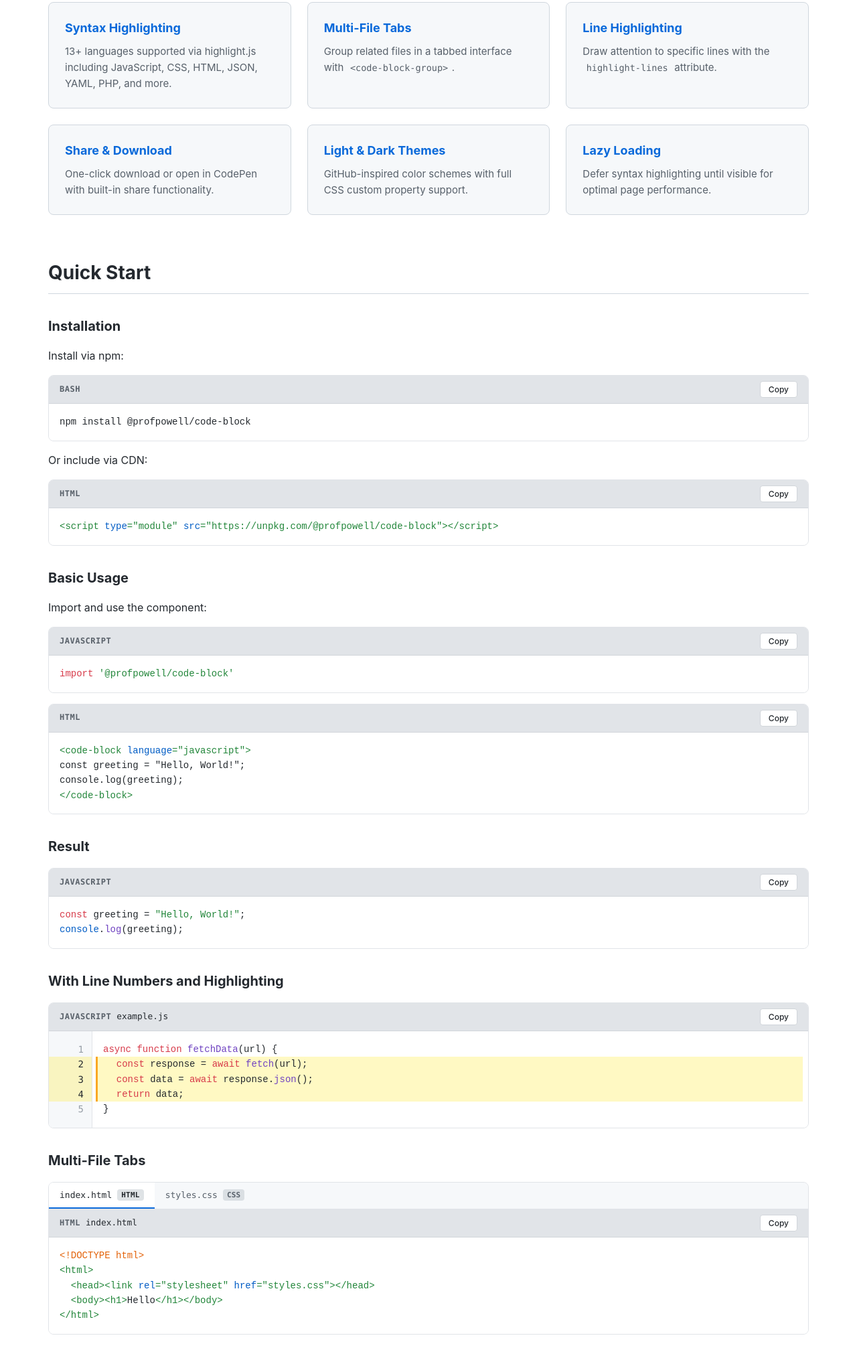
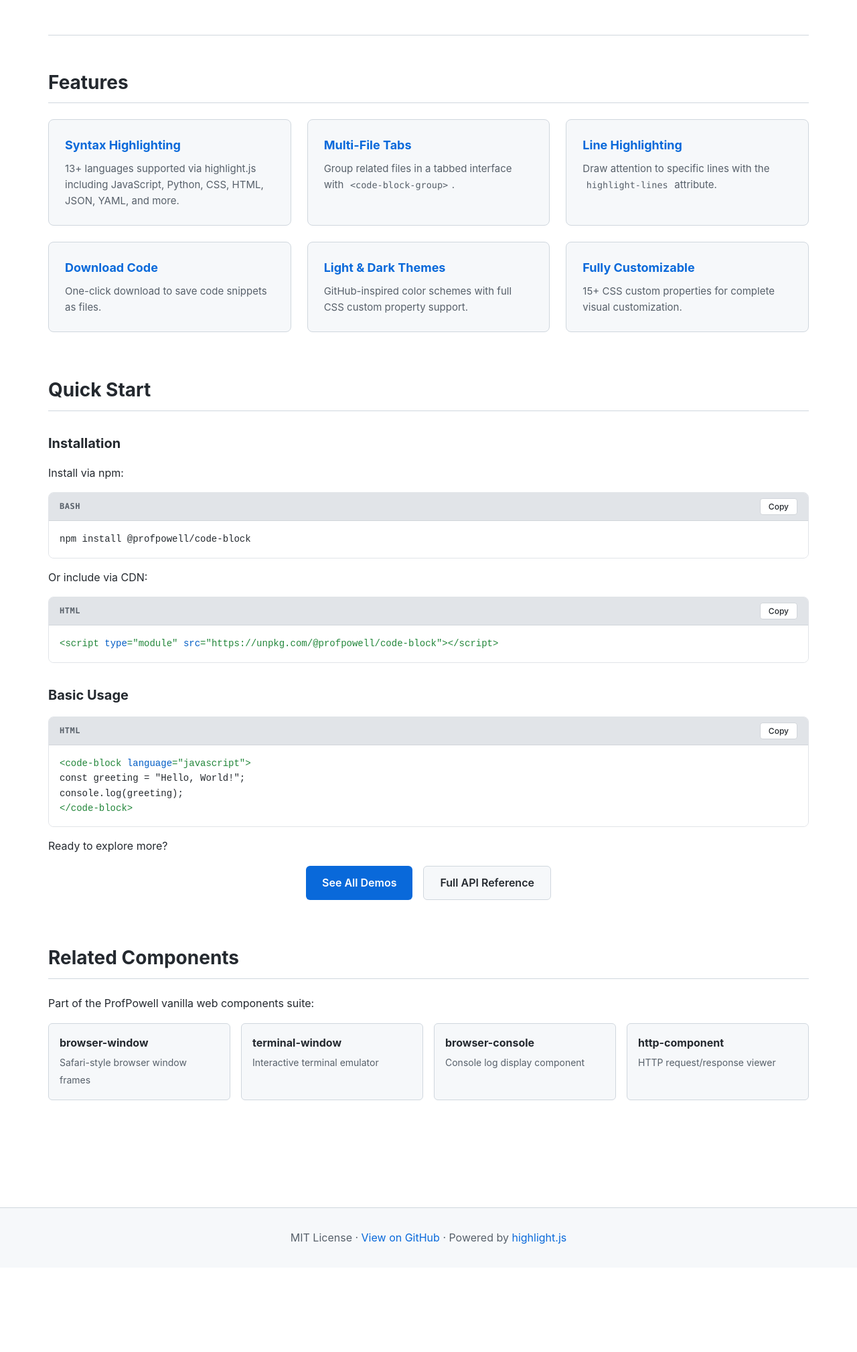
Before and after one commit to ProfPowell/code-block, a website built with Vite: page docs/index.html in a window 1280 px wide. Shown: the part 621-2640 px from the top of the page at 67% size. After the commit the page ends 2514 px from the top, so only its background shows below. Built offline with nearby package versions, Linux system fonts and the light colour scheme.

Commit message:
Improve docs site as reference template
- Add hero demo between tagline and action buttons
- Make feature cards clickable with links to demos/API sections
- Simplify quick-start to just installation and basic usage with links
- Add section IDs to demos.html for anchor navigation
- Add hero-demo CSS styles

Co-Authored-By: Claude Opus 4.5 <noreply@anthropic.com>

```diff
--- a/docs/index.html
+++ b/docs/index.html
@@ -26,6 +26,15 @@
     <section class="hero">
       <h1>&lt;code-block&gt;</h1>
       <p class="tagline">A lightweight Web Component for displaying code with syntax highlighting, copy functionality, line numbers, and theme support.</p>
+
+      <div class="hero-demo">
+        <code-block language="javascript" filename="greeting.js" show-lines highlight-lines="2">
+function greet(name) {
+  return `Hello, ${name}!`;
+}
+        </code-block>
+      </div>
+
       <div class="hero-actions">
         <a href="demos.html" class="btn primary">View Demos</a>
         <a href="api.html" class="btn secondary">API Documentation</a>
@@ -35,30 +44,30 @@
     <section class="features">
       <h2>Features</h2>
       <div class="feature-grid">
-        <div class="feature-card">
+        <a href="demos.html#supported-languages" class="feature-card">
           <h3>Syntax Highlighting</h3>
-          <p>13+ languages supported via highlight.js including JavaScript, CSS, HTML, JSON, YAML, PHP, and more.</p>
-        </div>
-        <div class="feature-card">
+          <p>13+ languages supported via highlight.js including JavaScript, Python, CSS, HTML, JSON, YAML, and more.</p>
+        </a>
+        <a href="demos.html#multi-file-tabs" class="feature-card">
           <h3>Multi-File Tabs</h3>
           <p>Group related files in a tabbed interface with <code>&lt;code-block-group&gt;</code>.</p>
-        </div>
-        <div class="feature-card">
+        </a>
+        <a href="demos.html#line-highlighting" class="feature-card">
           <h3>Line Highlighting</h3>
           <p>Draw attention to specific lines with the <code>highlight-lines</code> attribute.</p>
-        </div>
-        <div class="feature-card">
-          <h3>Share & Download</h3>
-          <p>One-click download or open in CodePen with built-in share functionality.</p>
-        </div>
-        <div class="feature-card">
+        </a>
+        <a href="demos.html#download-button" class="feature-card">
+          <h3>Download Code</h3>
+          <p>One-click download to save code snippets as files.</p>
+        </a>
+        <a href="demos.html#theme-support" class="feature-card">
           <h3>Light & Dark Themes</h3>
           <p>GitHub-inspired color schemes with full CSS custom property support.</p>
-        </div>
-        <div class="feature-card">
-          <h3>Lazy Loading</h3>
-          <p>Defer syntax highlighting until visible for optimal page performance.</p>
-        </div>
+        </a>
+        <a href="api.html#css-custom-properties" class="feature-card">
+          <h3>Fully Customizable</h3>
+          <p>15+ CSS custom properties for complete visual customization.</p>
+        </a>
       </div>
     </section>
 
@@ -73,42 +82,18 @@
       <code-block language="html">&lt;script type="module" src="https://unpkg.com/@profpowell/code-block"&gt;&lt;/script&gt;</code-block>
 
       <h3>Basic Usage</h3>
-      <p>Import and use the component:</p>
-      <code-block language="javascript">import '@profpowell/code-block'</code-block>
-
       <code-block language="html">&lt;code-block language="javascript"&gt;
 const greeting = "Hello, World!";
 console.log(greeting);
 &lt;/code-block&gt;</code-block>
 
-      <h3>Result</h3>
-      <code-block language="javascript">
-const greeting = "Hello, World!";
-console.log(greeting);
-      </code-block>
-
-      <h3>With Line Numbers and Highlighting</h3>
-      <code-block language="javascript" show-lines highlight-lines="2-4" filename="example.js">
-async function fetchData(url) {
-  const response = await fetch(url);
-  const data = await response.json();
-  return data;
-}
-      </code-block>
-
-      <h3>Multi-File Tabs</h3>
-      <code-block-group>
-        <code-block language="html" filename="index.html">&lt;!DOCTYPE html&gt;
-&lt;html&gt;
-  &lt;head&gt;&lt;link rel="stylesheet" href="styles.css"&gt;&lt;/head&gt;
-  &lt;body&gt;&lt;h1&gt;Hello&lt;/h1&gt;&lt;/body&gt;
-&lt;/html&gt;</code-block>
-        <code-block language="css" filename="styles.css">body {
-  font-family: system-ui, sans-serif;
-  margin: 0;
-  padding: 2rem;
-}</code-block>
-      </code-block-group>
+      <div class="quick-start-links">
+        <p>Ready to explore more?</p>
+        <div class="hero-actions">
+          <a href="demos.html" class="btn primary">See All Demos</a>
+          <a href="api.html" class="btn secondary">Full API Reference</a>
+        </div>
+      </div>
     </section>
 
     <section class="related">
--- a/docs/styles.css
+++ b/docs/styles.css
@@ -157,6 +157,12 @@ main {
   max-width: 600px;
   margin-left: auto;
   margin-right: auto;
+}
+
+.hero-demo {
+  max-width: 500px;
+  margin: 2rem auto;
+  text-align: left;
 }
 
 .hero-actions {
```
Also changed, not shown: ROADMAP.md (+1 -1 lines), docs/demos.html (+6 -6 lines).
